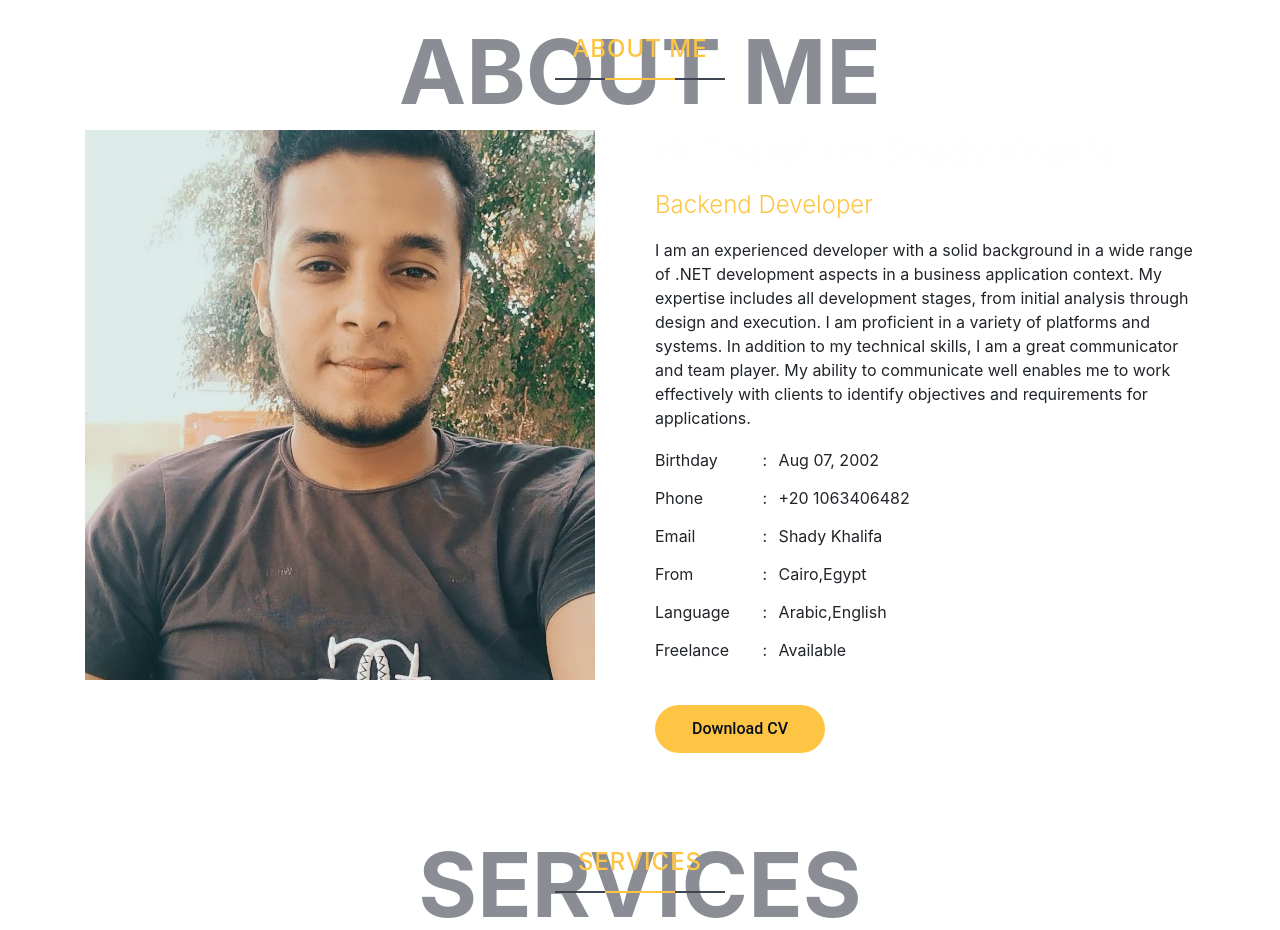
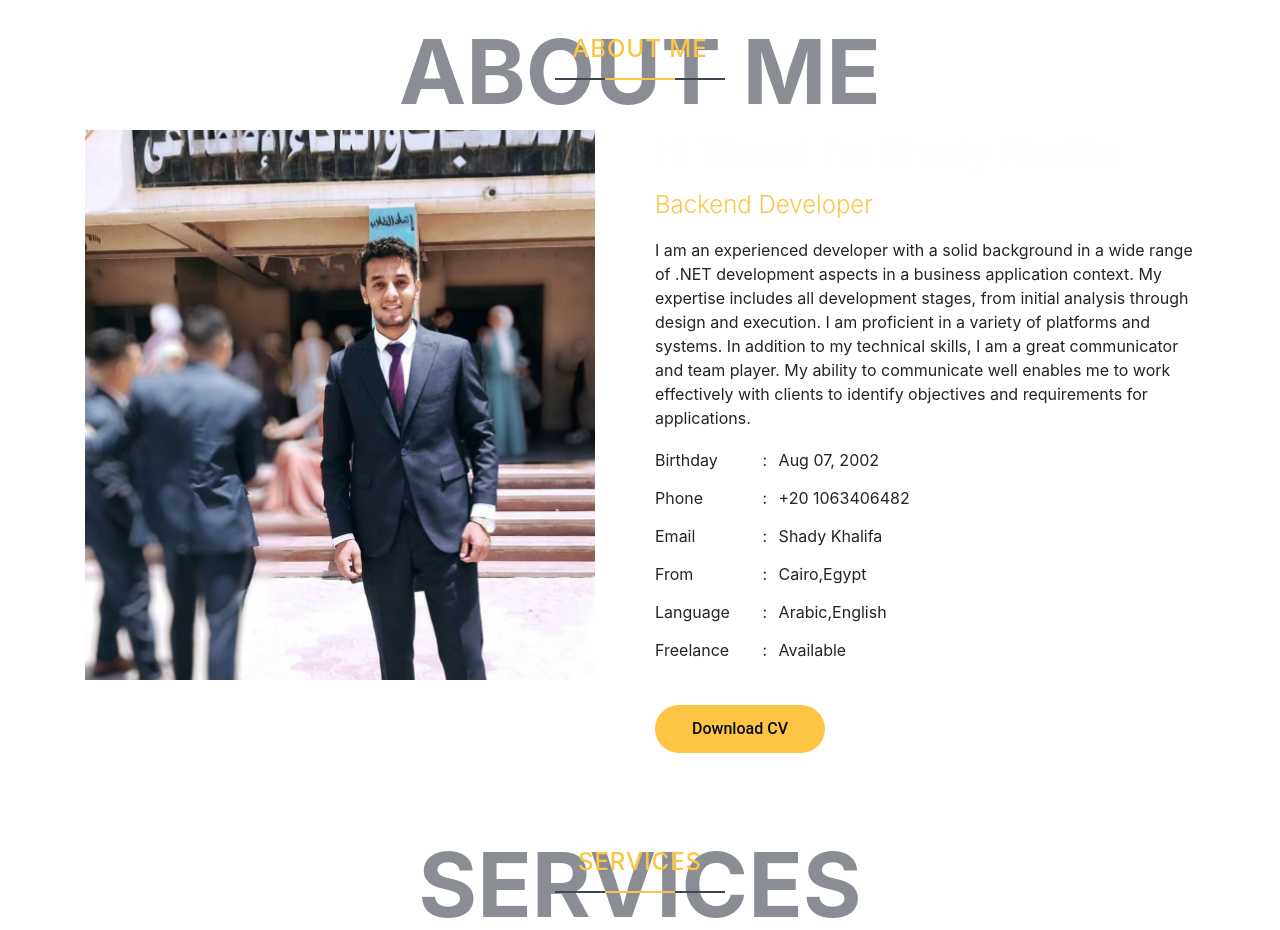
Before and after one commit to shady78/ShadyKhalifa.github.io, a website with bundled scripts: page index.html in a window 1280 px wide. Shown: the part 860-1790 px from the top of the page. Built offline with nearby package versions, Linux system fonts and the light colour scheme; files whose address does not match are found by name.

Commit message:
update Image

```diff
--- a/index.html
+++ b/index.html
@@ -99,7 +99,7 @@
       <div class="row">
         <div class="col-lg-6 wow fadeInLeft">
           <div class="st-about-img-wrap">
-            <div class="st-about-img st-dynamic-bg st-bg" data-src="assets/img/section/linked.jpg"></div>
+            <div class="st-about-img st-dynamic-bg st-bg" data-src="assets/img/section/Personal.jpg"></div>
           </div>
           <div class="st-height-b0 st-height-lg-b30"></div>
         </div>
```
Also changed, not shown: assets/img/section/Personal.jpg (added).
